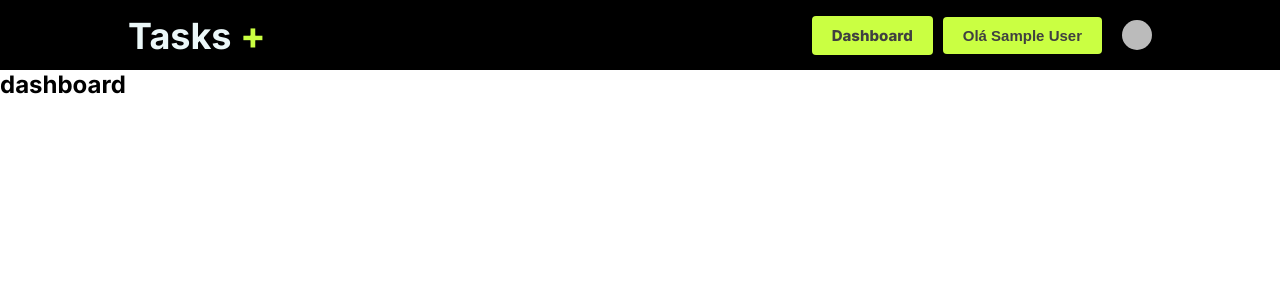
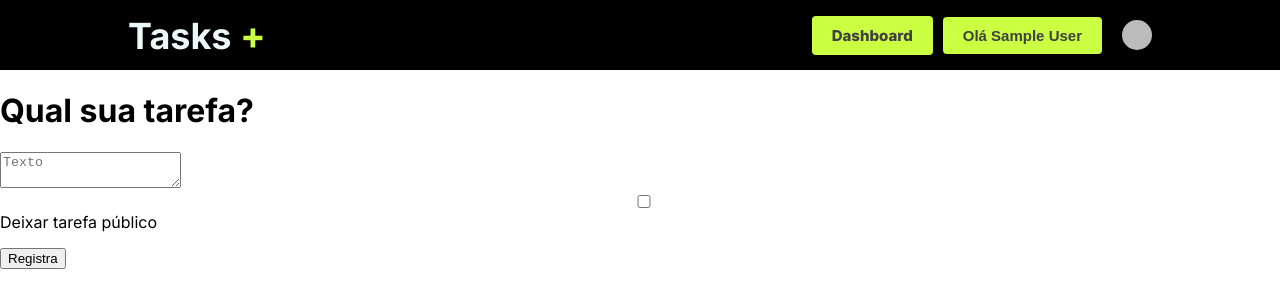
Before and after one commit to rodolphoreis/tasks, a Next.js app: page /dashboard in a window 1280 px wide. Shown: the top 308 px of the page. Built offline with nearby package versions, Linux system fonts and the light colour scheme; no server answers; sample sign-in values are in the browser's storage.

Commit message:
chore: import component

```diff
--- a/app/dashboard/page.tsx
+++ b/app/dashboard/page.tsx
@@ -2,6 +2,7 @@ import styles from "./dashboard.module.css";
 import "../../src/styles/globals.css";
 import { auth } from "@/auth";
 import { redirect } from "next/navigation";
+import DashboardComponent from "@/src/components/dashboard";
 
 export const metadata = {
   title: "Tasks - Dashboard",
@@ -17,7 +18,7 @@ const Dashboard = async () => {
   return (
     <>
       <div className={styles.container}>
-        <h2 className={styles.title}>dashboard</h2>
+        <DashboardComponent />
       </div>
     </>
   );
```
